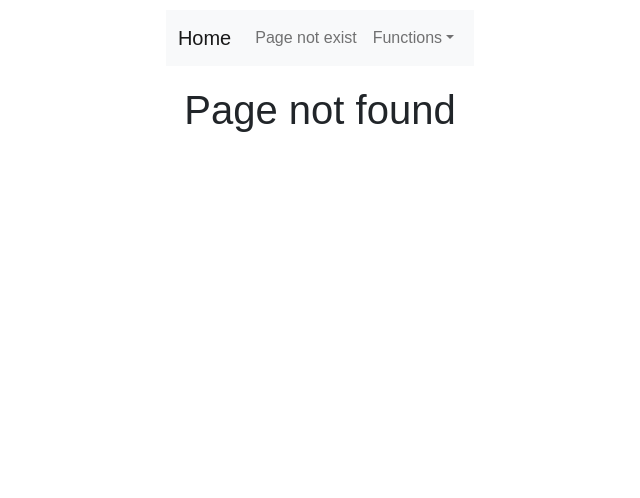
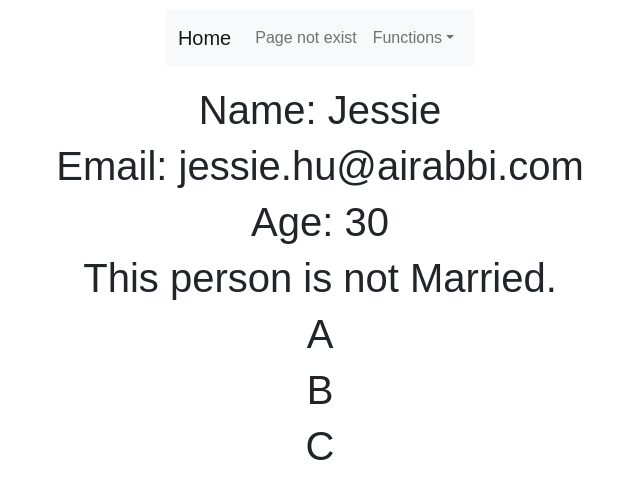
Before and after one commit to JessieH-Learning/first-react, a React (Create React App) app: page /practicePropTypes in a window 1280 px wide. Before the commit this address had no page. Shown: the top 498 px of the page, without its empty margins (320-960 px from the left). Built offline with nearby package versions, Linux system fonts and the light colour scheme.

Commit message:
Add: prop-types

```diff
--- a/package.json
+++ b/package.json
@@ -10,6 +10,7 @@
     "@testing-library/user-event": "^13.2.1",
     "axios": "^1.1.3",
     "bootstrap": "^5.2.3",
+    "prop-types": "^15.8.1",
     "react": "^18.2.0",
     "react-bootstrap": "^2.6.0",
     "react-dom": "^18.2.0",
--- a/src/App.js
+++ b/src/App.js
@@ -13,6 +13,7 @@ import { PracticeUseEffect } from './Pages/PracticeUseEffect';
 import { PracticeContext } from './Pages/PracticeContext';
 import { ReactQuery } from './Pages/ReactQuery';
 import { Form } from './Pages/Form';
+import { PracticePropTypes } from './Pages/PracticePropTypes';
 import { NavbarRouter } from './NavbarRouter';
 import { QueryClient, QueryClientProvider } from '@tanstack/react-query';
 
@@ -33,13 +34,14 @@ function App() {
           <Router>
             <NavbarRouter />
             <Routes>
-              <Route path='/' element={<Home/>} />
+              <Route path='/' element={<Home />} />
               <Route path='/useState' element={<UseState />} />
               <Route path='/fetch' element={<Fetch />} />
               <Route path='/practiceUseEffect' element={<PracticeUseEffect />} />
               <Route path='/practiceContext' element={<PracticeContext />} />
               <Route path='/reactQuery' element={<ReactQuery />} />
               <Route path='/form' element={<Form />} />
+              <Route path='/practicePropTypes' element={<PracticePropTypes />} />
               <Route path='*' element={<NotFoundPage />} />
             </Routes>
           </Router>
--- /dev/null
+++ b/src/Components/Person.js
@@ -0,0 +1,24 @@
+//  Dependencies
+import React from 'react';
+import PropTypes from 'prop-types';
+
+export const Person = (props) => {
+    const { name, email, age, isMarried, friends, } = props;
+    return (
+        <div>
+            <h1> Name: {name}</h1>
+            <h1> Email: {email}</h1>
+            <h1> Age: {age}</h1>
+            <h1> This person {isMarried ? 'is' : 'is not'} Married.</h1>
+            {friends.map(val => { return <h1 key={val}>{val}</h1>; })}
+        </div>
+    );
+};
+
+Person.propTypes = {
+    name: PropTypes.string,
+    email: PropTypes.string,
+    age: PropTypes.number,
+    isMarried: PropTypes.bool,
+    friends: PropTypes.arrayOf(PropTypes.string),
+};
--- a/src/NavbarRouter.js
+++ b/src/NavbarRouter.js
@@ -34,6 +34,10 @@ export const NavbarRouter = () => {
         {
             name: 'Form',
             path: '/form',
+        },
+        {
+            name: 'PracticePropTypes',
+            path: '/practicePropTypes',
         }
     ];
 
--- /dev/null
+++ b/src/pages/PracticePropTypes.js
@@ -0,0 +1,20 @@
+//  Dependencies
+import React from 'react';
+
+//  Custom modules
+import { Person } from '../Components/Person';
+
+export const PracticePropTypes = () => {
+
+    return (
+        <article className="mx-5 text-center">
+            <Person
+                name="Jessie"
+                email="jessie.hu@airabbi.com"
+                age={30}
+                isMarried={false}
+                friends={['A', 'B', 'C']}
+            />
+        </article>
+    );
+};
```
